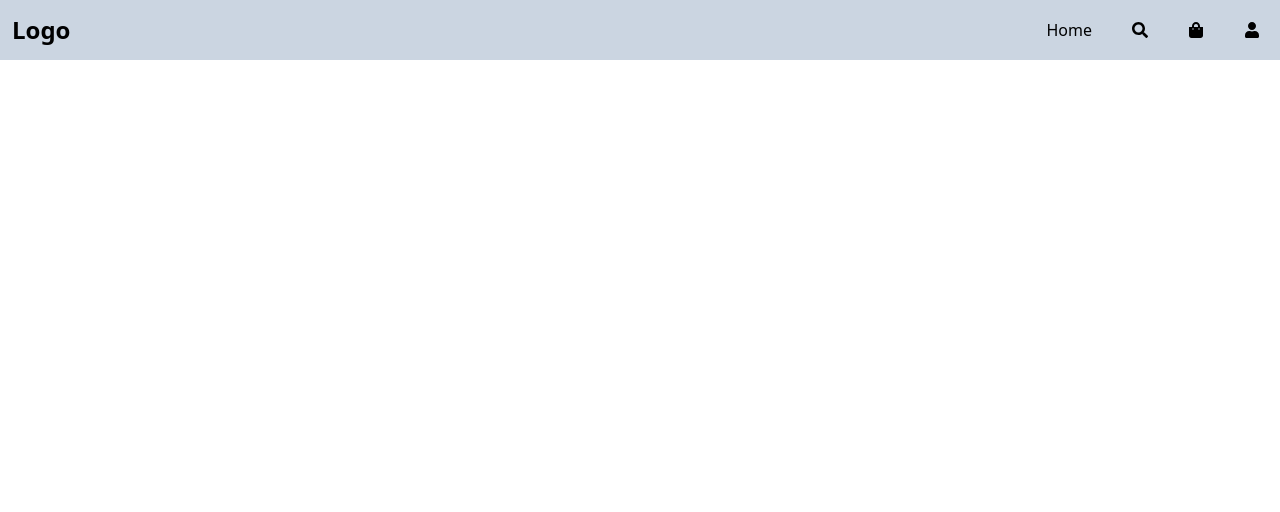
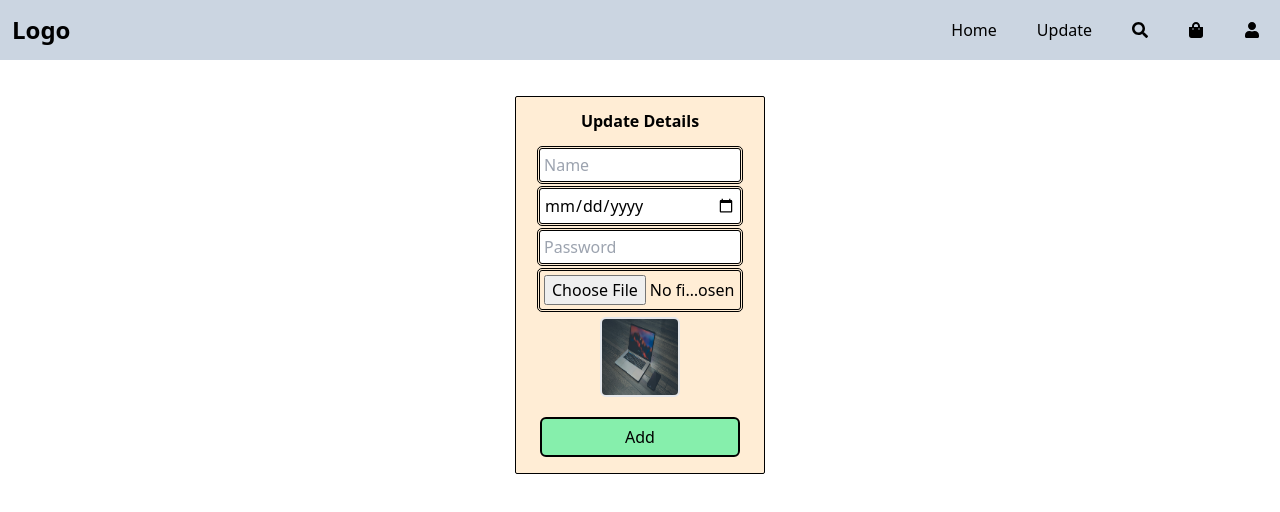
Before and after one commit to harishchandragiri/Ecommerce-in-MERN, a React (Vite) app in the folder frontend/: page /update in a window 1280 px wide. Before the commit this address had no page. Shown: the top 512 px of the page. Built offline with nearby package versions, Linux system fonts and the light colour scheme.

Commit message:
update page added

```diff
--- a/frontend/src/App.jsx
+++ b/frontend/src/App.jsx
@@ -21,6 +21,7 @@ const Customer = lazy(()=> import('./pages/AdminPages/Customer'))
 const Transaction = lazy(()=> import('./pages/AdminPages/Transaction'))
 const Coupon = lazy(()=> import('./pages/AdminPages/Coupon'))
 const ManageTransaction = lazy(()=> import('./components/AdminComponents/ManageTransaction'))
+const Update = lazy(()=> import('./pages/Update'))
 
 
 function App() {
@@ -42,6 +43,7 @@ function App() {
             {/* loggedIn files only */}
             <Route>
               <Route path='/shipping' element={<Shipping/>}/>
+              <Route path='/update' element={<Update/>}/>
               <Route path='/orders' element={<Orders/>}/>
               <Route path='/order/:id' element={<OrderDetails/>}/>
             </Route>
--- a/frontend/src/components/Header.jsx
+++ b/frontend/src/components/Header.jsx
@@ -17,6 +17,7 @@ function Header() {
     <nav className='bg-slate-300 relative flex justify-end items-center h-[60px] '>
         <h1 className='absolute ml-2 font-bold text-2xl left-1 hidden sm:block '>Logo</h1>
         <Link className=' p-[20px] ' onClick={()=> setisOpen(false)} to={"/"}>Home</Link>
+        <Link className=' p-[20px] ' onClick={()=> setisOpen(false)} to={"/update"}>Update</Link>
         <Link className=' p-[20px] ' onClick={()=> setisOpen(false)} to={"/search"}>
             <FaSearch />
         </Link>
--- a/frontend/src/pages/AdminPages/charts/Chart.jsx
+++ b/frontend/src/pages/AdminPages/charts/Chart.jsx
@@ -25,22 +25,6 @@ function Charts() {
           hoverOffset: 4
         }]
       };
-
-    //   data of Pie chart
-      // const Piedata = {
-      //   labels: ['Red', 'Blue', 'Yellow', 'Green'],
-      //   datasets: [{
-      //     label: 'My First Dataset',
-      //     data: data2,
-      //     backgroundColor: [
-      //       'rgb(255, 99, 132)',
-      //       'rgb(54, 162, 235)',
-      //       'rgb(255, 205, 86)',
-      //       'rgb(0, 128, 0)'
-      //     ],
-      //     hoverOffset: 4
-      //   }]
-      // };
 
     //   data of bar chart
     const labels = ['January', 'February', 'March', 'April', 'May', 'June', 'July'];
@@ -101,12 +85,6 @@ function Charts() {
         data: Doughnutdata,
       };
 
-    //   configuration of Pie chart
-      // const config2 = {
-      //   type: 'pie',
-      //   data: Piedata,
-      // };
-
     //   configuration of bar
     const config3 = {
         type: 'bar',
@@ -122,22 +100,17 @@ function Charts() {
 
   return (
     <div className='w-full flex flex-wrap justify-evenly m-2'>
-        <div className=' py-7 border p-3 m-3 h-[300px] w-[350px] sm:h-[350px] sm:w-[350px]'>
+        <div className=' py-7 border p-3 m-3 h-[400px] w-[350px] mps:h-[450px] mps:w-[500px] sm:h-[400px] sm:w-[400px] md:w-[450px] md:h-[400px] '>
             <h2>Doughnut Chart Example</h2>
             <Doughnut data={config1.data} />
         </div>
 
-        <div className='overflow-x-auto py-4 border p-3 m-3 h-[250px] w-[350px] sm:h-[350px] sm:w-[500px]'>
+        <div className='overflow-x-auto py-4 border p-3 m-3 h-[300px] w-[350px] mps:h-[300px] mps:w-[500px] sm:h-[400px] sm:w-[400px] md:w-[450px] md:h-[400px]'>
           <div className=' min-w-full'>
              <h2>Bar Chart Example</h2>
              <Bar  data={config3.data} options={config3.options} />
           </div>
         </div>
-
-        {/* <div className='py-7 border p-3 m-3 min-h-[300px] min-w-[250px] max-h-[450px] max-w-[400px] grow'>
-            <h2>Pie Chart Example</h2>
-            <Pie  data={config1.data} />
-        </div> */}
   </div>
   )
 }
--- /dev/null
+++ b/frontend/src/pages/Update.jsx
@@ -0,0 +1,80 @@
+import React, { useState }  from 'react'
+import figure from './image/mackbook.jpg'
+
+function Update() {
+    const [formData, setformData] = useState({
+        Name:'',
+        Date:'',
+        Password:'',
+        image: null, // Store the file for backend submission
+        preview: figure,
+      });
+      const handleChange = (e) => {
+        const {name, value} = e.target;
+
+        setformData({
+          ...formData,
+          [name]:value,
+        })
+      }
+      const handleImageChange = (e) => {
+        const file = e.target.files[0]; // Get the uploaded file
+        if (file) {
+          const reader = new FileReader();
+          reader.onloadend = () => {
+            // Update the image URL in the state
+            setformData({
+              ...formData,
+              image: file,
+              preview: URL.createObjectURL(file),
+            });
+          };
+          reader.readAsDataURL(file); // Read the file as a data URL
+        }
+      };
+
+      const handleSubmit = async (e) => {
+        e.preventDefault();
+
+        const formDataToSend = new FormData();
+        formDataToSend.append('Name', formData.Name);
+        formDataToSend.append('Date', formData.Date);
+        formDataToSend.append('Password', formData.Password);
+        if (formData.image) {
+          formDataToSend.append('image', formData.image); // Append the file
+        }
+
+        try {
+          const response = await fetch('/api/products', {
+            method: 'POST',
+            body: formDataToSend,
+          });
+
+          const result = await response.json();
+          console.log(result);
+        } catch (error) {
+          console.error('Error uploading product:', error);
+        }
+      };
+
+  return (
+      <div className=' w-full h-full  flex justify-center items-center'>
+      <div className='bg-orange-100 mt-9  block w-[250px] border border-black rounded-sm'>
+          <h1 className='font-bold m-3'>Update Details</h1>
+          <form className='w-full' onSubmit={handleSubmit}>
+            <input className='outline-double w-[200px] m-1 p-1 rounded-sm' type="text" placeholder='Name' name='Name' value={formData.Name} onChange={handleChange} />
+            <input className='outline-double w-[200px] m-1 p-1 rounded-sm' type="date" name='Date' value={formData.Date}  onChange={handleChange} />
+            <input className='outline-double w-[200px] m-1 p-1 rounded-sm' type="password" placeholder='Password' name='Password' value={formData.Password} onChange={handleChange} />
+            <input className='outline-double w-[200px] m-1 p-1 rounded-sm' type="file" onChange={handleImageChange} />
+            <div className='w-full flex justify-center'>
+              <img className='h-[80px] w-[80px] m-1 border-[2px] rounded-md' src={formData.preview} alt={formData.preview} />
+            </div>
+            <button className='bg-green-300 h-[40px] w-[200px] rounded-md border-[2px] my-4 border-black' type='submit'>Add</button>
+          </form>
+        </div>
+      </div>
+
+  )
+}
+
+export default Update
--- a/frontend/tailwind.config.js
+++ b/frontend/tailwind.config.js
@@ -5,7 +5,12 @@ export default {
     "./src/**/*.{js,ts,jsx,tsx}",
   ],
   theme: {
-    extend: {},
+    extend: {
+      screens: {
+        'sps': '400px',
+        'mps': '500px',
+      }
+    },
   },
   plugins: [
     require('tailwind-scrollbar'),
```
